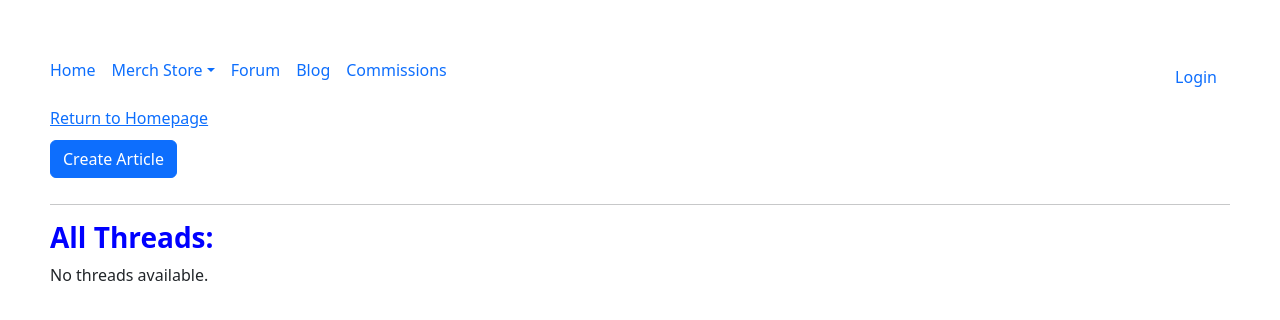
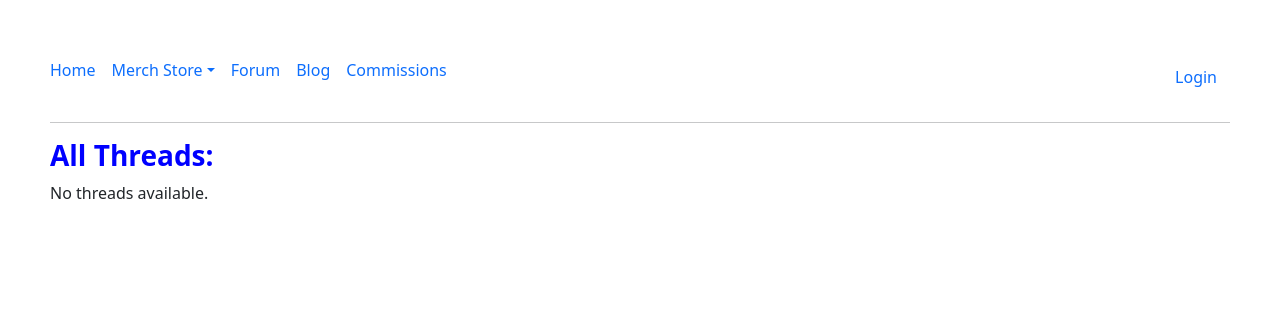
Before and after one commit to sdbsalta/hobbysite-G-25, a Django app: page /forum/threads/ in a window 1280 px wide. Shown: the top 320 px of the page. Run offline with Django 5.2, Linux system fonts and the light colour scheme.

Commit message:
fixed html lsit forum

```diff
--- a/hobbysite/templates/forum/thread_list.html
+++ b/hobbysite/templates/forum/thread_list.html
@@ -5,24 +5,25 @@
 {% endblock title %}
 
 {% block content %}
-<h7><a href="/home"> Return to Homepage </a></h7>
-<div class="container">
     {% if user.is_authenticated %}
-        <h3>My Threads:</h3>
-        <div>
-            {% for thread in user_threads %}
-                <li>
-                    <div>
+    <h3>My Threads:</h3>
+    <div>
+        {% for thread in threads %}
+            <div class="card">
+                <img src="{{ thread.image.url }}" class="card-img-top" alt="Image">
+                <div class="card-body">
+                    <h5 class="card-title">
                         <a href="{% url 'forum:thread_detail' thread.pk %}">{{ thread.title }}</a>
-                    </div>
-                </li>
-            {% empty %}
-                <li>No threads yet.</li>
-            {% endfor %}
-    {% endif %}
+                    </h5>
+                </div>
+            </div>
+        {% empty %}
+            <p>No threads yet.</p>
+        {% endfor %}
     </div>
 
-    <a class="btn btn-primary" href="{% url 'forum:thread_create' %}" role="button">Create Article</a>
+    <a class="btn btn-primary" href="{% url 'forum:thread_create' %}" role="button">Create Thread</a>
+    {% endif %}
 
     <hr class="solid">
 
```
